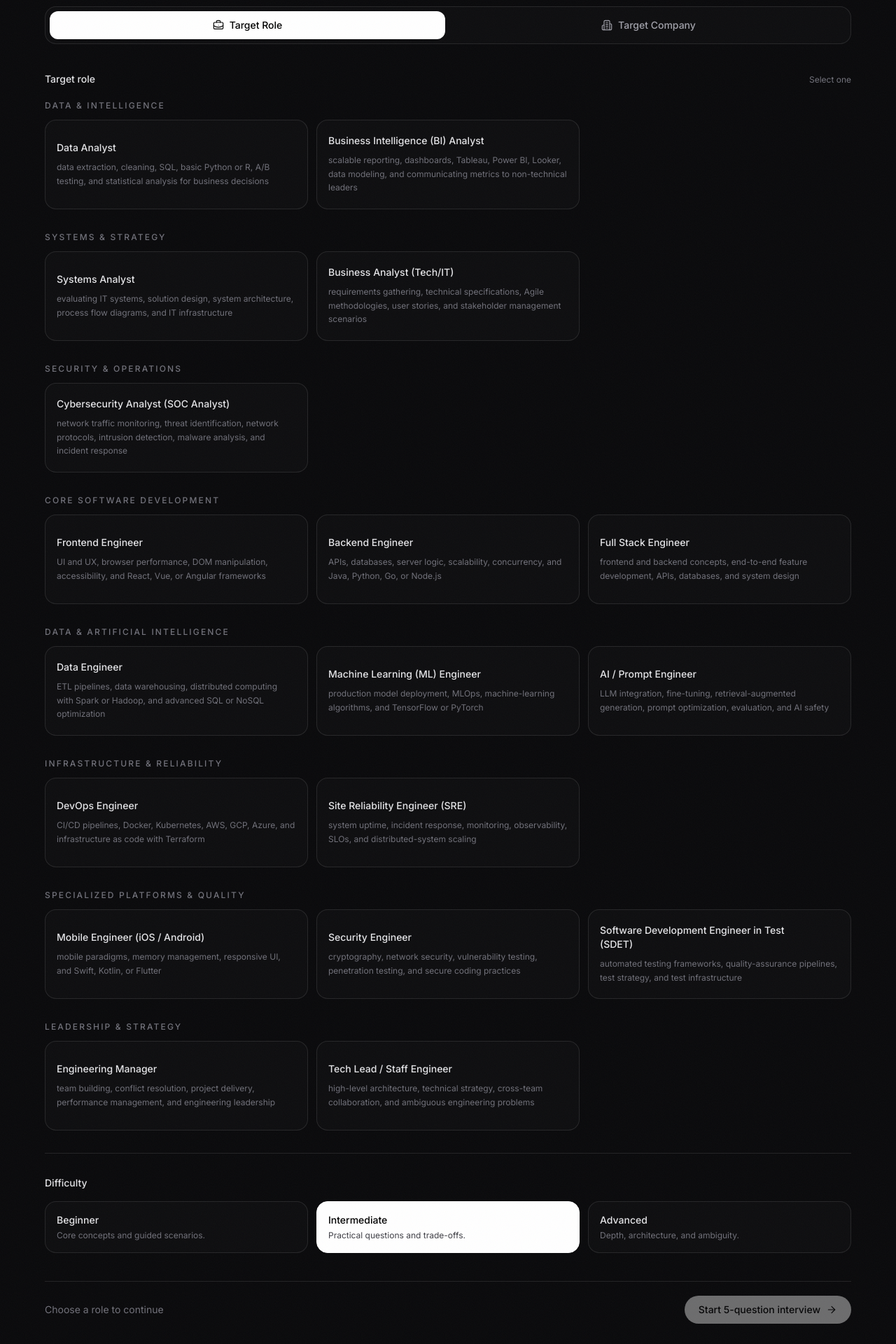
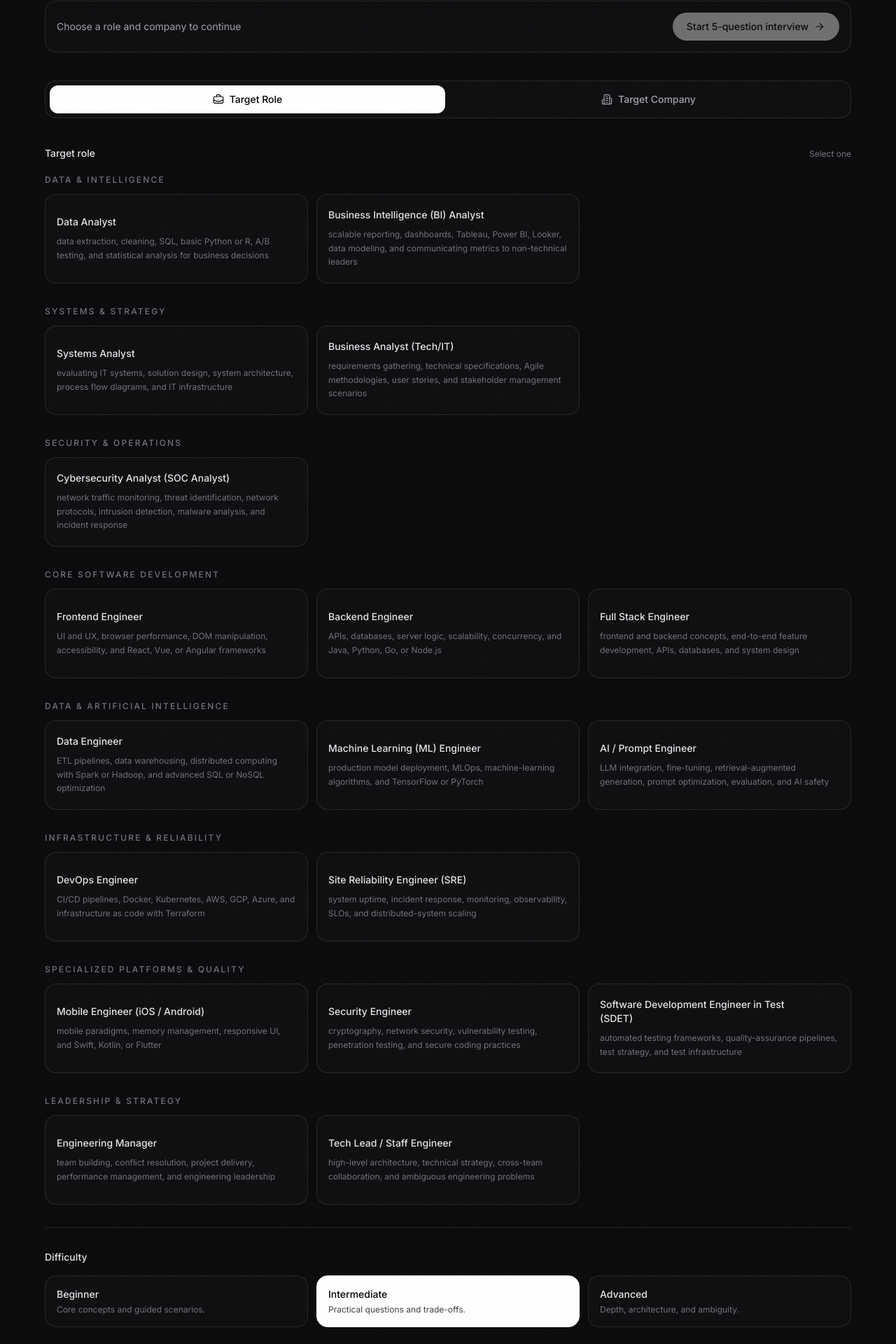
Before and after one commit to dwarkesh-creator/AI-Powered-Mock-Interview-Placement-System, a React (Vite) app in the folder Frontend/: page /interview-setup in a window 1280 px wide. Shown: the part 325-2245 px from the top of the page at 70% size. Built offline with nearby package versions, Linux system fonts and the light colour scheme.

Commit message:
feat: Move 'Start 5-question interview' button to top of page

```diff
--- a/Frontend/src/Pages/InterviewSetup.jsx
+++ b/Frontend/src/Pages/InterviewSetup.jsx
@@ -204,6 +204,24 @@ export default function InterviewSetup() {
             Select your target role and company to get tailored questions that match real interview patterns and evaluation criteria.
           </p>
         </header>
+
+        {/* Start Interview Button - Top */}
+        <div className="mt-8 flex items-center justify-between gap-4 rounded-2xl border border-white/10 bg-white/[0.02] p-4">
+          <p className="hidden text-sm text-zinc-400 sm:block">
+            {selectedRole && selectedCompany
+              ? `${selectedRole.title} · ${selectedCompany.displayName} · ${difficulty}`
+              : 'Choose a role and company to continue'}
+          </p>
+          <button
+            type="button"
+            onClick={startInterview}
+            disabled={!selectedRole}
+            className="ml-auto inline-flex items-center gap-2 rounded-full bg-white px-5 py-2.5 text-sm font-medium text-black transition-colors hover:bg-zinc-200 disabled:cursor-not-allowed disabled:opacity-40"
+          >
+            Start 5-question interview
+            <ArrowRight className="h-4 w-4" strokeWidth={1.75} />
+          </button>
+        </div>
 
         {/* View Toggle */}
         <section className="mt-10">
@@ -466,23 +484,6 @@ export default function InterviewSetup() {
             })}
           </div>
         </section>
-
-        <div className="mt-10 flex items-center justify-between gap-4 border-t border-white/10 bg-zinc-950 py-5">
-          <p className="hidden text-sm text-zinc-500 sm:block">
-            {selectedRole && selectedCompany
-              ? `${selectedRole.title} · ${selectedCompany.displayName} · ${difficulty}`
-              : 'Choose a role to continue'}
-          </p>
-          <button
-            type="button"
-            onClick={startInterview}
-            disabled={!selectedRole}
-            className="ml-auto inline-flex items-center gap-2 rounded-full bg-white px-5 py-2.5 text-sm font-medium text-black transition-colors hover:bg-zinc-200 disabled:cursor-not-allowed disabled:opacity-40"
-          >
-            Start 5-question interview
-            <ArrowRight className="h-4 w-4" strokeWidth={1.75} />
-          </button>
-        </div>
       </div>
     </div>
   );
```
